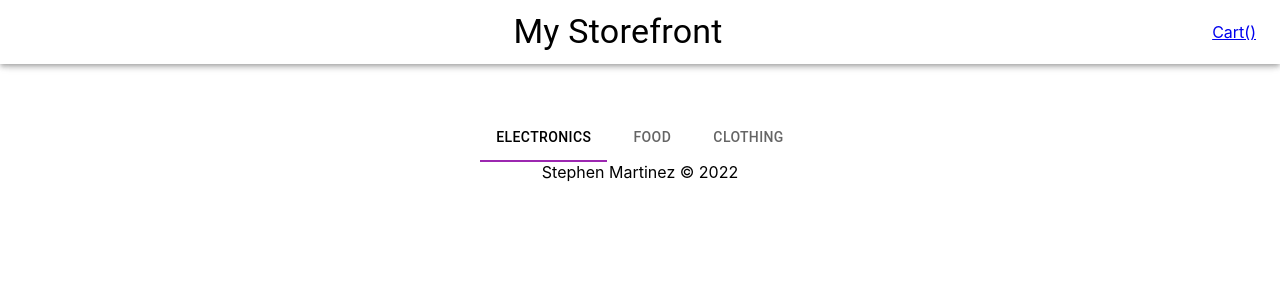
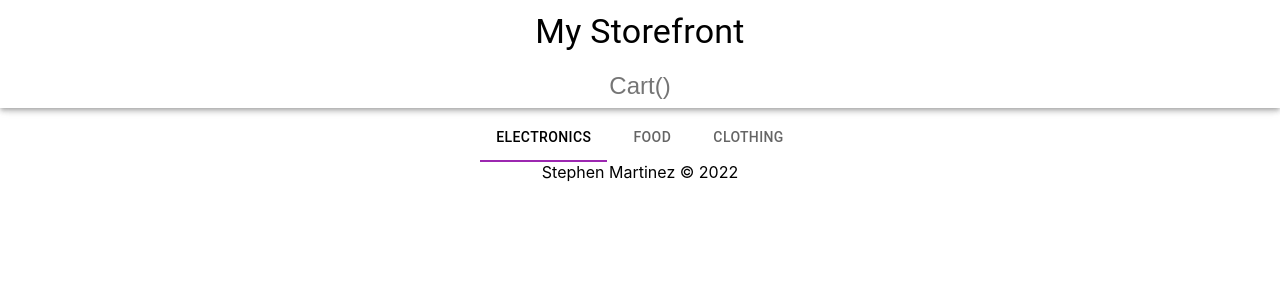
Before and after one commit to SdMartinez13/storefront, a React (Create React App) app: page / in a window 1280 px wide. Shown: the top 300 px of the page. Built offline with nearby package versions, Linux system fonts and the light colour scheme.

Commit message:
cart work

```diff
--- a/src/components/Header/header.jsx
+++ b/src/components/Header/header.jsx
@@ -1,6 +1,7 @@
 import React from 'react';
 import { useSelector } from 'react-redux';
 import { AppBar, Toolbar, Typography, } from '@mui/material';
+import IconButton from '@mui/material/IconButton';
 // import SimpleCart from '../Cart/simpleCart';
 
 
@@ -15,10 +16,9 @@ const Header = () => {
           <Typography variant='h4' sx={{ flexGrow: 1 }}>
             My Storefront
           </Typography>
-          {/* <IconButton aria-label='cart'> */}
-          {/* </IconButton> */}
-        <a href="#">Cart({cartQuantity.length})</a>
         </Toolbar>
+          <IconButton aria-label='cart'>Cart({cartQuantity.length})</IconButton>
+        {/* <a href="#"></a> */}
       {/* <SimpleCart /> */}
       </AppBar>
       <Toolbar />
--- a/src/store/cartReducer.jsx
+++ b/src/store/cartReducer.jsx
@@ -11,7 +11,7 @@ function cartReducer(state = initialState, action) {
     case 'ADD_TO_CART':
       let cart = {
         itemsToPurchase: [...state.itemsToPurchase, payload],
-        cartQuantity: state.cartQuantity + 1,
+        cart: state.cartQuantity + 1,
 
       }
       return cart;
@@ -20,7 +20,7 @@ function cartReducer(state = initialState, action) {
       return {
         ...state,
         itemsToPurchase: state.itemsToPurchase.filter(product => product !== payload),
-        cartQuantity: state.cartQuantity - 1,
+        cart: state.cartQuantity - 1,
       }
 
     // case 'VIEW':
```
